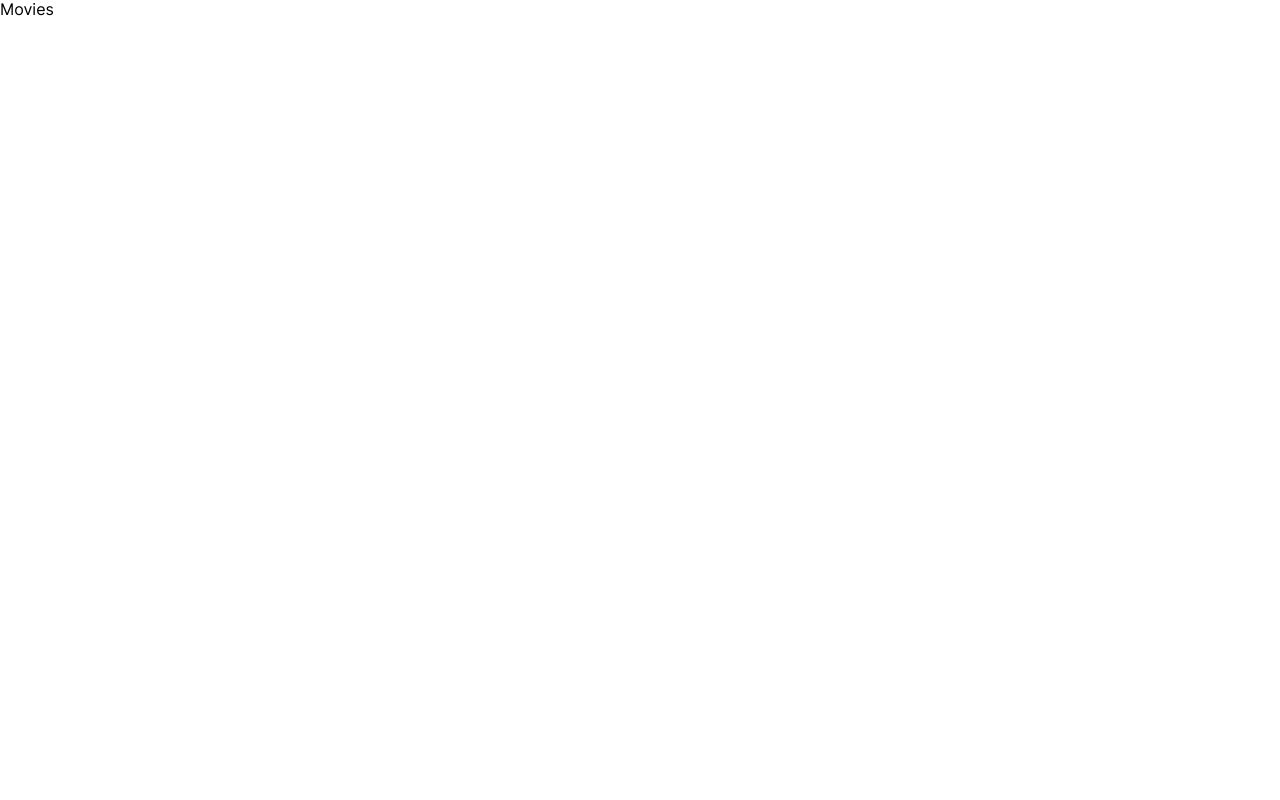
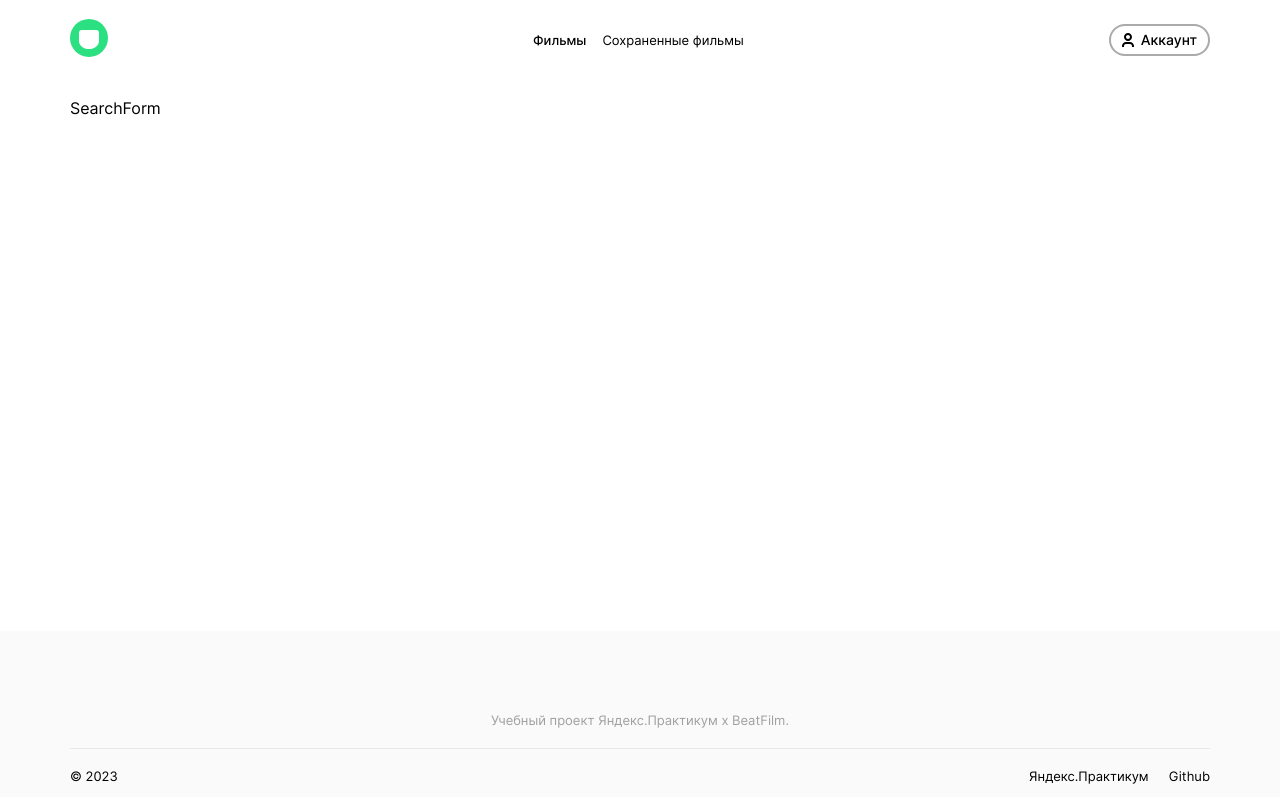
Before and after one commit to Alveek/movies-explorer-frontend, a React (Create React App) app: page /movies in a window 1280 px wide. Built offline with nearby package versions, Linux system fonts and the light colour scheme.

Commit message:
add header routes

```diff
--- a/src/components/App/App.jsx
+++ b/src/components/App/App.jsx
@@ -1,5 +1,5 @@
 import './App.css';
-import { Route, Routes } from 'react-router-dom';
+import { Route, Routes, useLocation } from 'react-router-dom';
 import Main from '../Main/Main';
 import Login from '../Login/Login';
 import Register from '../Register/Register';
@@ -7,10 +7,17 @@ import Movies from '../Movies/Movies';
 import SavedMovies from '../SavedMovies/SavedMovies';
 import Profile from '../Profile/Profile';
 import NotFound from '../NotFound/NotFound';
+import Header from '../Header/Header';
+import Footer from '../Footer/Footer';
 
 function App() {
+  let location = useLocation();
+  const headerPaths = ['/', '/movies', '/saved-movies', '/profile'];
+  const footerPaths = ['/', '/movies', '/saved-movies'];
+
   return (
     <div className="App">
+      {headerPaths.includes(location.pathname) ? <Header /> : ''}
       <Routes>
         <Route path="/" element={<Main />} />
         <Route path="/signup" element={<Register />} />
@@ -21,6 +28,7 @@ function App() {
 
         <Route path="*" element={<NotFound />} />
       </Routes>
+      {footerPaths.includes(location.pathname) ? <Footer /> : ''}
     </div>
   );
 }
--- a/src/components/Header/Header.css
+++ b/src/components/Header/Header.css
@@ -1,9 +1,14 @@
 .header {
-  padding: 18px 70px;
+  padding: 0 70px;
   margin-bottom: 20px;
   display: flex;
   align-items: center;
   justify-content: space-between;
+  min-height: 79px;
+}
+
+.header__logo {
+  width: 38px;
 }
 
 .nav__default {
@@ -19,6 +24,10 @@
   text-decoration: none;
   color: #000;
   transition: all 0.1s linear;
+}
+
+.header__movies-route_active {
+  font-weight: 500;
 }
 
 .header__route:hover {
@@ -40,4 +49,38 @@
   display: flex;
   gap: 16px;
   align-items: center;
+  padding-left: 60px;
 }
+
+.header__movies-route {
+  font-weight: 400;
+  font-size: 13px;
+  line-height: 18px;
+  text-decoration: none;
+  color: #000;
+  transition: all 0.1s linear;
+}
+
+.header__movies-route_active {
+  font-weight: 500;
+}
+
+.header__route-account {
+  font-weight: 500;
+  font-size: 14px;
+  line-height: 16px;
+
+  display: flex;
+  align-items: center;
+  gap: 7px;
+  border: 2px solid #aaaaaa;
+  border-radius: 50px;
+  padding: 6px 11px;
+}
+
+/*
+.header__route-icon {
+  background-image: url('../../images/icon-account.svg');
+  width: 12px;
+  height: 14px;
+} */
--- a/src/components/Header/Header.jsx
+++ b/src/components/Header/Header.jsx
@@ -1,38 +1,54 @@
 import React from 'react';
 import './Header.css';
-// import Navigation from '../Navigation/Navigation';
+import { useLocation } from 'react-router-dom';
 import Logo from '../../images/logo.svg';
+import AccoutIcon from '../../images/icon-account.svg';
 import { Link } from 'react-router-dom';
 
 const Header = () => {
   // eslint-disable-next-line no-unused-vars
   const [isLoggedIn, setIsLoggedIn] = React.useState(true);
+  let location = useLocation();
 
   return (
     <header className="header">
       <Link className="header__route" to="/">
-        <img src={Logo} alt="logo" />
+        <img className="header__logo" src={Logo} alt="logo" />
       </Link>
 
       {isLoggedIn ? (
         <>
           <div className="header__movies">
-            <Link className="header__route" to="/movies">
+            <Link
+              className={`header__movies-route${
+                location.pathname === '/movies'
+                  ? ' header__movies-route_active'
+                  : ''
+              }`}
+              to="/movies"
+            >
               Фильмы
             </Link>
 
-            <Link className="header__route" to="/saved-movies">
+            <Link
+              className={`header__movies-route${
+                location.pathname === '/saved-movies'
+                  ? ' header__movies-route_active'
+                  : ''
+              }`}
+              to="/saved-movies"
+            >
               Сохраненные фильмы
             </Link>
           </div>
 
-          <Link className="header__route" to="/signin">
-            Аккаунт
+          <Link className="header__route header__route-account" to="/profile">
+            <img src={AccoutIcon} alt="" /> Аккаунт
           </Link>
         </>
       ) : (
         <div className="nav__default">
-          <Link className="header__route" to="/profile">
+          <Link className="header__route" to="/signup">
             Регистрация
           </Link>
 
--- a/src/components/Main/Main.jsx
+++ b/src/components/Main/Main.jsx
@@ -1,6 +1,5 @@
 import React from 'react';
-import Header from '../Header/Header.jsx';
-import Footer from '../Footer/Footer.jsx';
+import './Main.css';
 import Promo from '../Promo/Promo.jsx';
 import AboutProject from '../AboutProject/AboutProject.jsx';
 import Techs from '../Techs/Techs.jsx';
@@ -10,13 +9,11 @@ import Portfolio from '../Portfolio/Portfolio.jsx';
 const Main = () => {
   return (
     <>
-      <Header />
       <Promo />
       <AboutProject />
       <Techs />
       <AboutMe />
       <Portfolio />
-      <Footer />
     </>
   );
 };
--- a/src/components/Movies/Movies.css
+++ b/src/components/Movies/Movies.css
@@ -0,0 +1,4 @@
+.movies {
+  padding: 0 70px;
+  min-height: calc(100vh - 268px);
+}
--- a/src/components/Movies/Movies.jsx
+++ b/src/components/Movies/Movies.jsx
@@ -1,7 +1,14 @@
 import React from 'react';
+import './Movies.css';
+import SearchForm from '../SearchForm/SearchForm';
+// import { getHoursAndMinutes } from '../../utils/convertMinutes.js';
 
 const Movies = () => {
-  return <div>Movies</div>;
+  return (
+    <section className="movies">
+      <SearchForm />
+    </section>
+  );
 };
 
 export default Movies;
--- a/src/components/SavedMovies/SavedMovies.jsx
+++ b/src/components/SavedMovies/SavedMovies.jsx
@@ -1,7 +1,11 @@
 import React from 'react';
 
 const SavedMovies = () => {
-  return <div>SavedMovies</div>;
+  return (
+    <>
+      <div>Saved movies</div>
+    </>
+  );
 };
 
 export default SavedMovies;
--- a/src/index.css
+++ b/src/index.css
@@ -1,2 +1,6 @@
 @import url('./vendor/normalize.css');
 @import url('./vendor/fonts/Inter/inter.css');
+
+html {
+  scroll-behavior: smooth;
+}
--- /dev/null
+++ b/src/utils/convertMinutes.js
@@ -0,0 +1,6 @@
+export function getHoursAndMinutes(totalMinutes) {
+  const hours = Math.floor(totalMinutes / 60);
+  const minutes = totalMinutes % 60;
+
+  return `${hours}ч${minutes > 0 ? ` ${minutes}м` : ''}`;
+}
```
